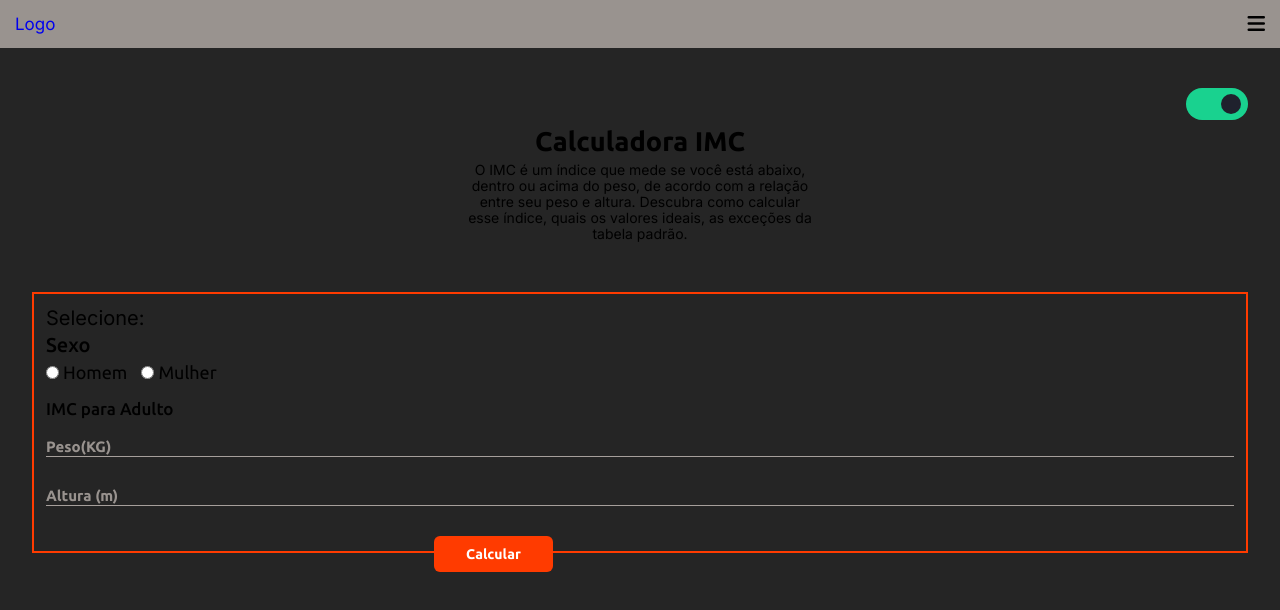
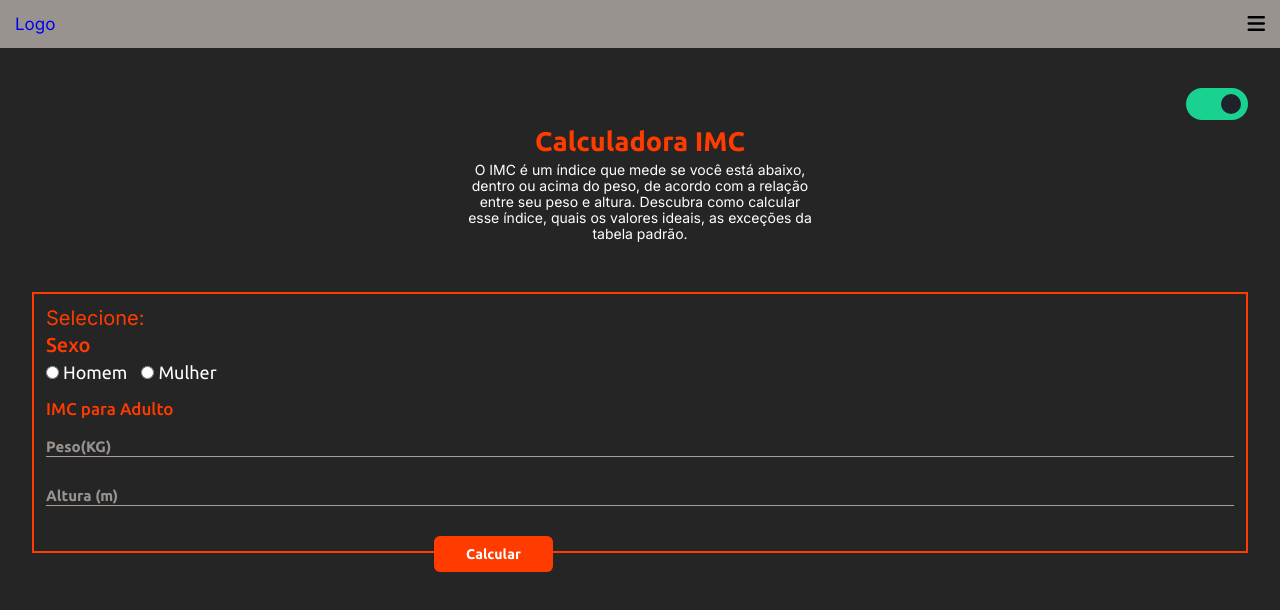
Before and after one commit to devWiise/IMC, a plain HTML site: page index.html in a window 1280 px wide. Both pictures are taken after a click on the checkbox 1217 px from the left and 104 px from the top of the page. Drawn offline with Linux system fonts and the light colour scheme.

Commit message:
DarkMode On

```diff
--- a/css/style.css
+++ b/css/style.css
@@ -241,7 +241,3 @@ input::-webkit-inner-spin-button {
 #outIMC {
    display: block;
 }
-
-.dkMode  {
-   background-color: #252525;
-}
--- /dev/null
+++ b/css/themeDark.css
@@ -0,0 +1,11 @@
+.titleDark {
+   color: var(--main-color);
+}
+
+.paragraphDark {
+   color: var(--white-color);
+}
+
+.dkMode  {
+   background-color: #252525;
+}
--- a/index.html
+++ b/index.html
@@ -20,9 +20,10 @@
       referrerpolicy="no-referrer"
     />
     <!-- Styles -->
-    <link rel="stylesheet" href="css/style.css" />
     <link rel="stylesheet" href="css/grid.css">
     <link rel="stylesheet" href="css/componentes.css">
+    <link rel="stylesheet" href="css/style.css" />
+    <link rel="stylesheet" href="css/themeDark.css">
     <link rel="stylesheet" href="css/reset.css" />
     <title>Calculadora IMC</title>
   </head>
@@ -45,8 +46,8 @@
 
           <div class="imc">
             <div class="imc__content">
-              <h1 class="imc__title">Calculadora IMC</h1>
-              <p class="imc__paragraph">
+              <h1 id="imcTitle" class="imc__title">Calculadora IMC</h1>
+              <p class="imc__paragraph" id="imcParagraph">
                 O IMC é um índice que mede se você está abaixo, dentro ou acima
                 do peso, de acordo com a relação entre seu peso e altura.
                 Descubra como calcular esse índice, quais os valores ideais, as
@@ -56,19 +57,19 @@
 
             <div class="form">
               <div class="genre">
-                <h3 class="genre__title">Selecione:</h3>
-                <p class="genre__type">Sexo</p>
+                <h3 class="genre__title" id="genreTitle">Selecione:</h3>
+                <p class="genre__type" id="genreParagraph">Sexo</p>
 
                 <div class="genre__input">
                   <input type="radio" name="mybox" value="men" id="men" />
-                    <label for="men" class="men">Homem</label>
+                    <label for="men" class="men" id="menLabel">Homem</label>
 
                     <input type="radio" name="mybox" value="woman"" id="woman" />
-                    <label for="woman" class="woman">Mulher</label>
+                    <label for="woman" class="woman" id="womanLabel">Mulher</label>
                 </div>
 
                 <div class="inputIMC">
-                  <h3 class="input__title">IMC para Adulto</h3>
+                  <h3 class="input__title" id="inputTitle">IMC para Adulto</h3>
 
                   <div class="input__box">
                     <input class="input__imc" type="number" name="" id="weight" autocomplete="off" step="0.01" required/>
--- a/js/main.js
+++ b/js/main.js
@@ -18,11 +18,24 @@ function calcIMC() {
 }
 
 
-// changeBodyColor
 function darkMode() {
-   const inDarkMode = document.getElementById('darkMode')
-   inDarkMode.classList.toggle('dkMode')
+   const changeColorBody = document.getElementById('darkMode')
+   const changeColorTitleIMC = document.getElementById('imcTitle')
+   const changeColorParagraphIMC = document.getElementById('imcParagraph')
+   const changeColorGenrerTitle = document.getElementById('genreTitle')
+   const changeColorGenrerParagraph = document.getElementById('genreParagraph')
+   const changeColorLabelMen = document.getElementById('menLabel')
+   const changeColorLabelWoman = document.getElementById('womanLabel')
+   const changeColorInputTitle = document.getElementById('inputTitle')
+
+
+
+   changeColorBody.classList.toggle('dkMode')
+   changeColorTitleIMC.classList.toggle('titleDark')
+   changeColorGenrerTitle.classList.toggle('titleDark')
+   changeColorParagraphIMC.classList.toggle('paragraphDark')
+   changeColorGenrerParagraph.classList.toggle('titleDark')
+   changeColorLabelMen.classList.toggle('paragraphDark')
+   changeColorLabelWoman.classList.toggle('paragraphDark')
+   changeColorInputTitle.classList.toggle('titleDark')
 }
-
-// const btnCalc = document.getElementById('buttonCalc')
-// btnCalc.addEventListener('click', calc())
```
